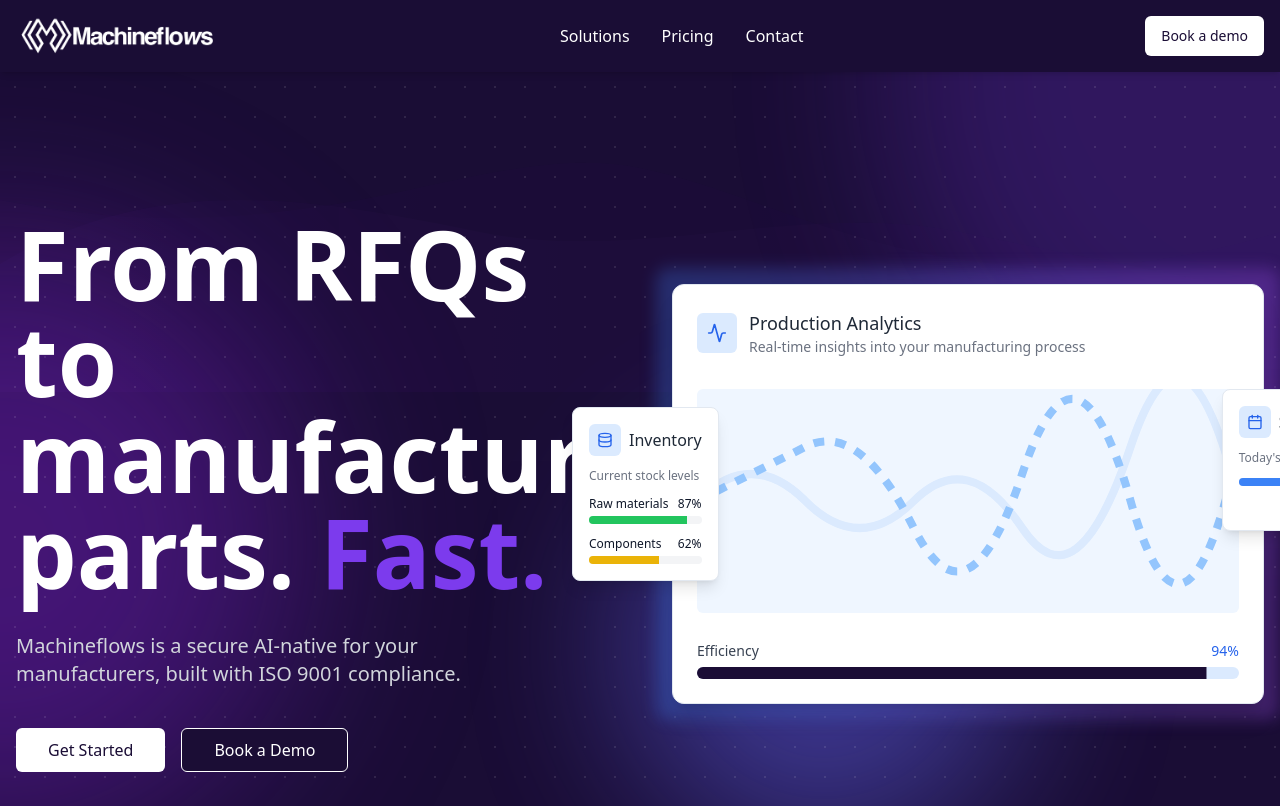
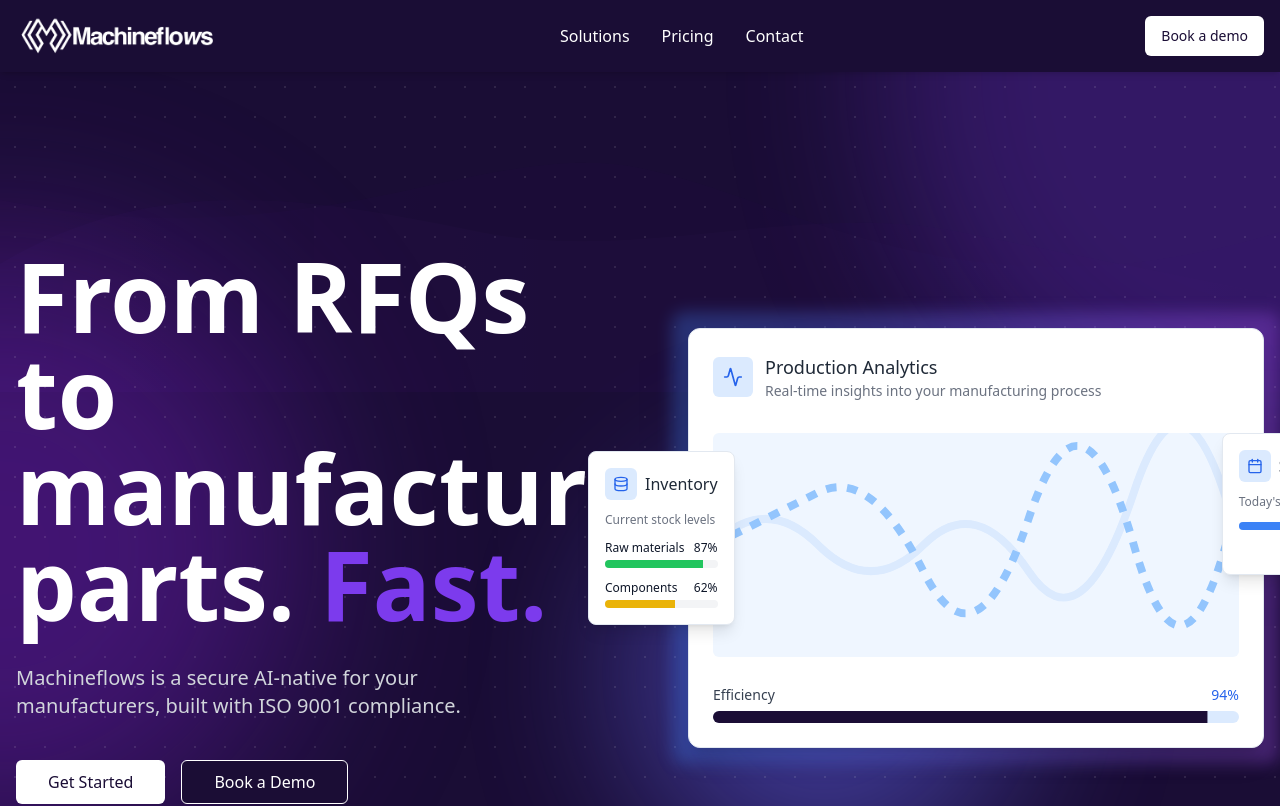
Before and after one commit to machineflows/machineflows-dot-com, a React (Vite) app: page / in a window 1280 px wide. Shown: the top 806 px of the page. Built offline with nearby package versions, Linux system fonts and the light colour scheme.

Commit message:
Fix: Add spacing between headline and hero image
Adjusted the HeroSection to add spacing between the headline and the HeroImage component to prevent overlap.

```diff
--- a/src/components/HeroSection.tsx
+++ b/src/components/HeroSection.tsx
@@ -42,8 +42,8 @@ const HeroSection = () => {
       </div>
 
       <div className="container max-w-7xl mx-auto px-4 relative z-10">
-        <div className="grid grid-cols-1 md:grid-cols-2 gap-16 items-center">
-          <div className="animate-fade-in">
+        <div className="grid grid-cols-1 md:grid-cols-2 gap-16 md:gap-20 lg:gap-24 items-start">
+          <div className="animate-fade-in pt-4 md:pt-8">
             <h1 className="text-6xl md:text-7xl lg:text-8xl font-bold text-white mb-8 leading-tight">
               From RFQs to manufacturing parts. <span className="text-secondary">Fast.</span>
             </h1>
@@ -62,7 +62,7 @@ const HeroSection = () => {
             </div>
           </div>
 
-          <div className="relative animate-fade-in">
+          <div className="relative animate-fade-in mt-8 md:mt-16">
             <HeroImage />
           </div>
         </div>
```
